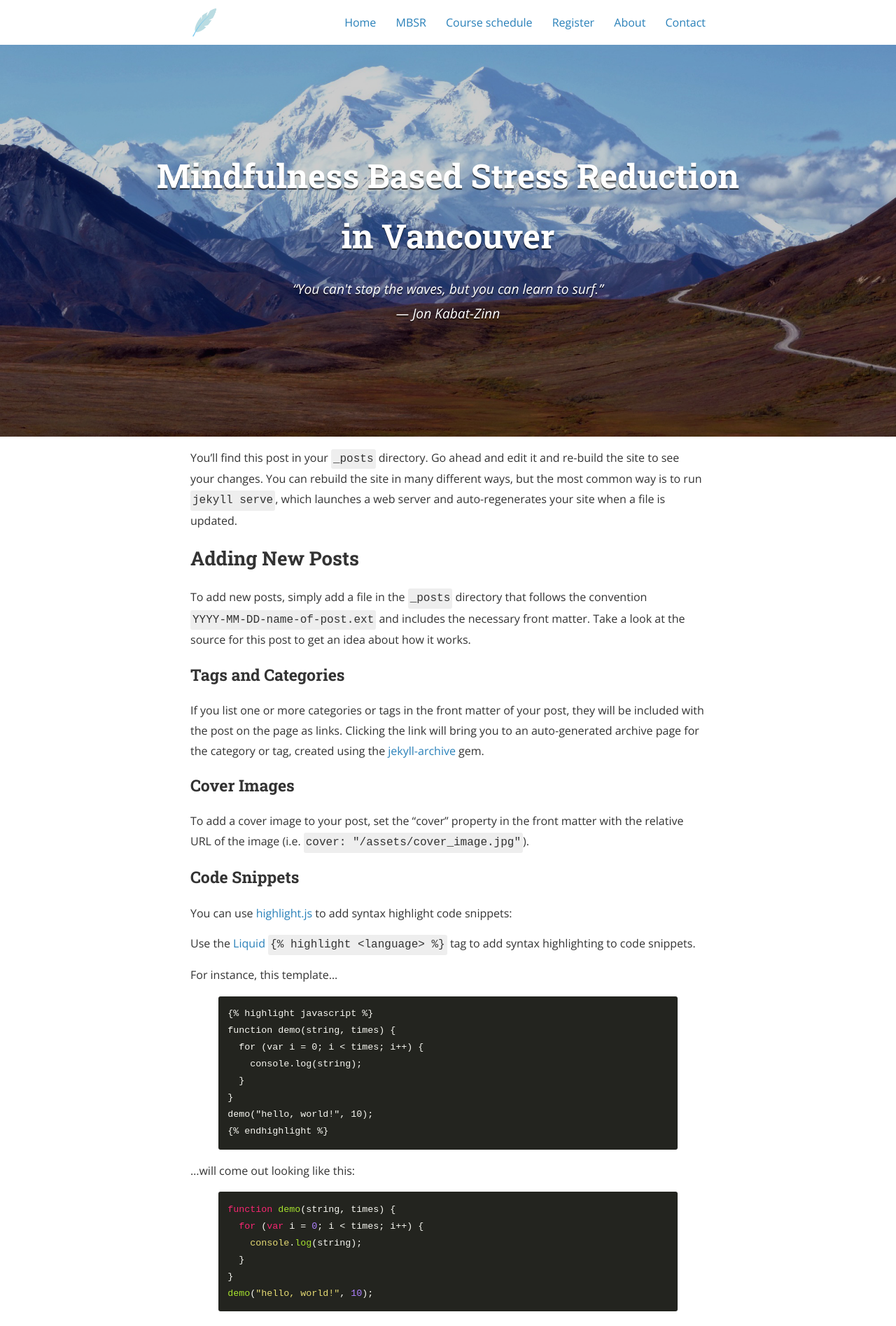
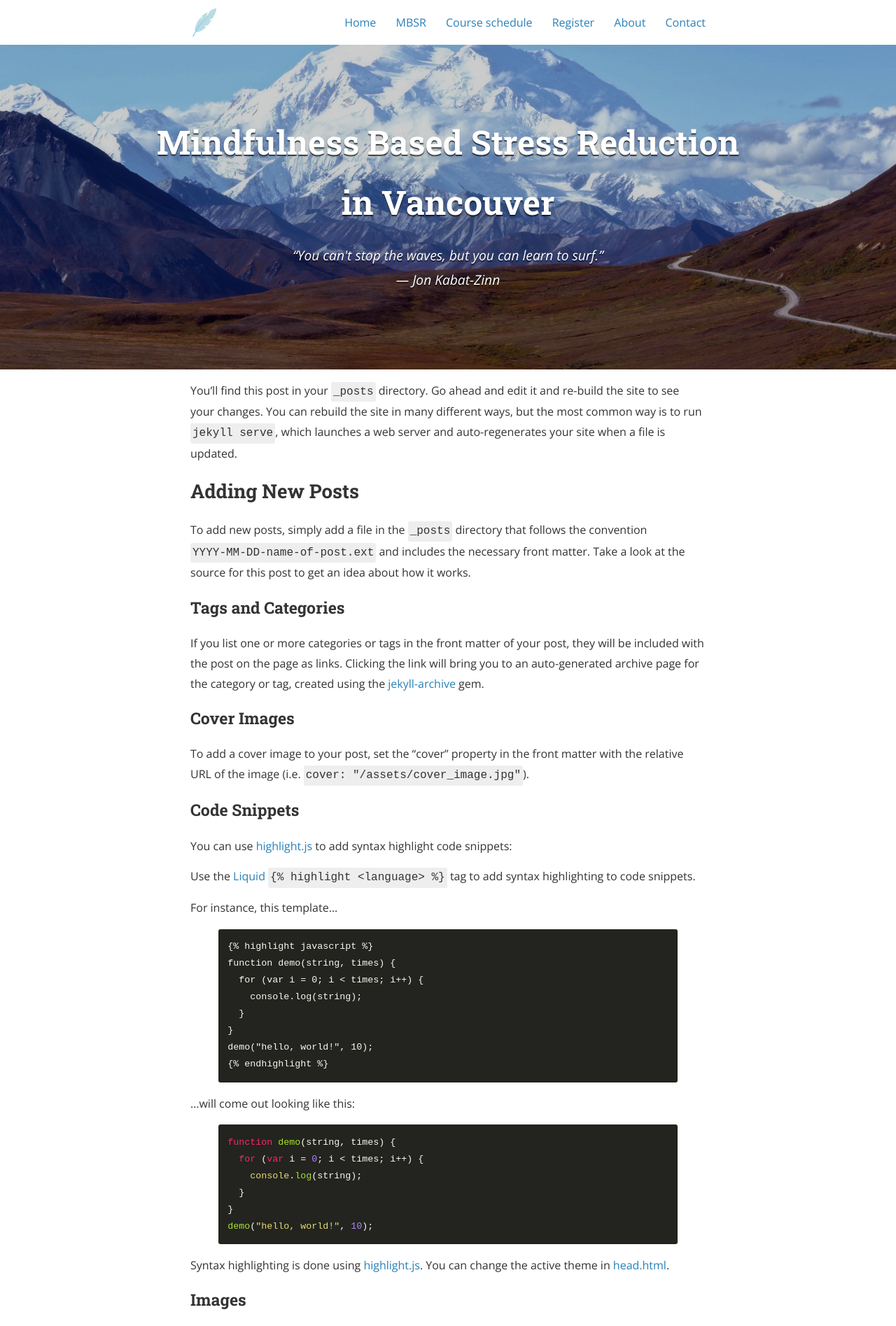
Before and after one commit to mindfulnessone/mindfulnessone.github.io, a Jekyll site: the page built from index.md, in a window 1280 px wide. Shown: the top 1895 px of the page at 70% size. Built offline with Jekyll 4.4.1, drawn with Linux system fonts in a browser that asks for light colours; nearby versions of some CDN libraries.

Commit message:
Header padding

```diff
--- a/_sass/_layout.scss
+++ b/_sass/_layout.scss
@@ -90,7 +90,7 @@ pre code.hljs {
 			background-color: rgba(0,0,0,0.2);
 			padding: 6em 1em !important;
 			@include media($tablet) {
-				padding: 9em 1em !important;
+				padding: 6em 1em !important;
 			}
 		}
 	}
```
